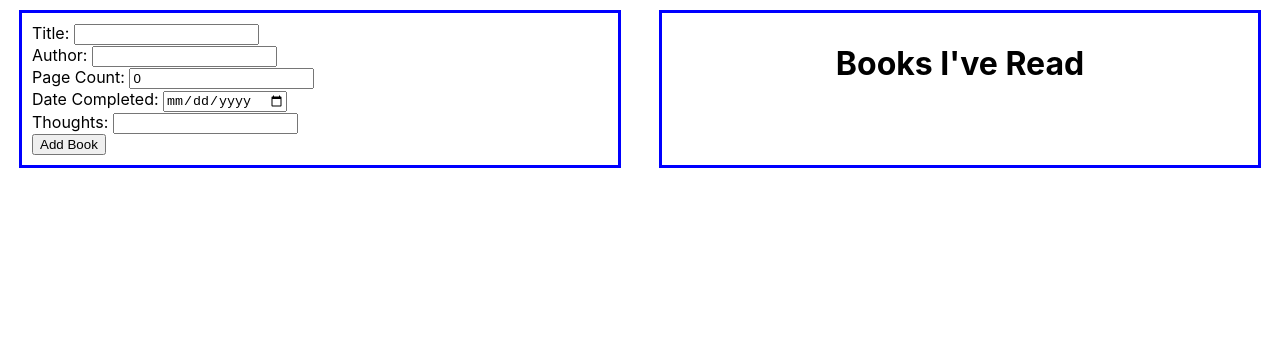
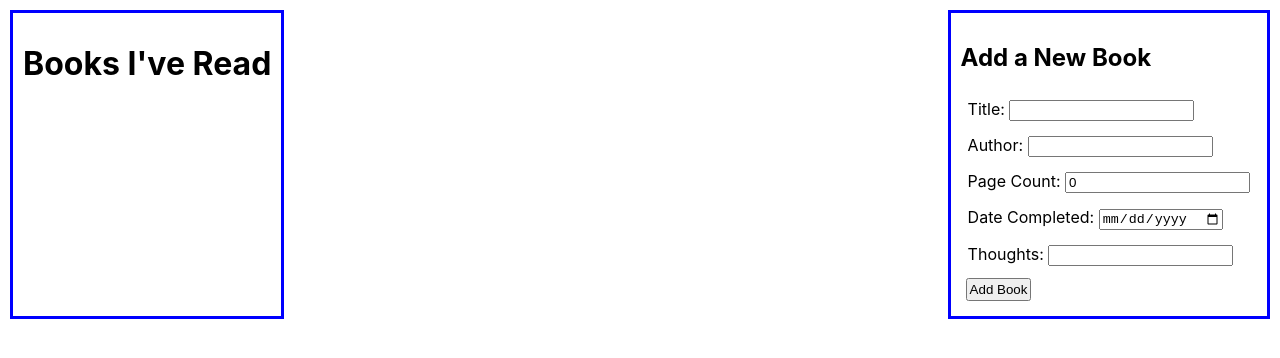
Before and after one commit to KirstenS13/read-tracker-log-viewer, a React (Create React App) app: page / in a window 1280 px wide. Shown: the top 358 px of the page. Built offline with nearby package versions, Linux system fonts and the light colour scheme.

Commit message:
changed the page layout and started working on the details

```diff
--- a/src/App.css
+++ b/src/App.css
@@ -1,15 +1,24 @@
+/* App Section */
 .App {
   text-align: center;
   display: flex;
-  justify-content: space-around;
+  justify-content: space-between;
+  flex-direction: row-reverse;
 }
 
 .mainContainer {
   border: solid blue 3px;
-  width: 45vw;
+  /* width: 45vw; */
   padding: 10px;
   margin: 10px;
 }
+
+button {
+  padding: 2px;
+  margin: 2px;
+}
+
+/* BookForm component */
 
 form {
   display: flex;
@@ -17,9 +26,25 @@ form {
   align-items: flex-start;
 }
 
+.formLine {
+  padding: 2px;
+  margin: 5px;
+}
+
+/* BookList component */
+
 .bookCard {
   border: solid darkorchid 2px;
   padding: 10px;
   margin: 10px;
+  /* text-align: start;
+  display: flex;
+  flex-direction: column; */
+}
+
+.cardInfo {
+  display: flex;
+  justify-content: space-between;
+  border: solid brown 2px;
   text-align: start;
 }
--- a/src/components/Book.js
+++ b/src/components/Book.js
@@ -3,6 +3,8 @@ import React from 'react';
 const Book = props => {
     return (
         <div className="bookCard">
+            <div className="cardInfo">
+                <div>
                     <h3>Title: {props.book.title}</h3>
                     {props.book.cover_image_url ? <img
                         src={props.book.cover_image_url}
@@ -11,7 +13,11 @@ const Book = props => {
                     <h4>Author: {props.book.author}</h4>
                     <p>Pages: {props.book.page_count}</p>
                     <p>Date Completed: {props.book.date_completed}</p>
+                </div>
+                <div>
                     <p>Thoughts: {props.book.closing_remark}</p>
+                </div>
+            </div>
             <button onClick={() => props.deleteBook(props.book.id)}>Delete Book</button>
         </div>
     )
--- a/src/components/BookForm.js
+++ b/src/components/BookForm.js
@@ -33,7 +33,8 @@ const BookForm = props => {
     return (
         <>
             <form className="mainContainer" onSubmit={submitForm}>
-                <div>
+                <h2>Add a New Book</h2>
+                <div className="formLine">
                     <label htmlFor='title'>Title: </label>
                     <input
                         type='text'
@@ -43,7 +44,7 @@ const BookForm = props => {
                         onChange={handleChanges}
                         />
                 </div>
-                <div>
+                <div className="formLine">
                     <label htmlFor='author'>Author: </label>
                     <input
                         type='text'
@@ -53,7 +54,7 @@ const BookForm = props => {
                         onChange={handleChanges}
                     />
                 </div>
-                <div>
+                <div className="formLine">
                     <label htmlFor='page_count'>Page Count: </label>
                     <input
                         type='number'
@@ -63,7 +64,7 @@ const BookForm = props => {
                         onChange={handleChanges}
                     />
                 </div>
-                <div>
+                <div className="formLine">
                     <label htmlFor='date_completed'>Date Completed: </label>
                     <input
                         type='date'
@@ -73,7 +74,7 @@ const BookForm = props => {
                         onChange={handleChanges}
                     />
                 </div>
-                <div>
+                <div className="formLine">
                     <label htmlFor='closing_remark'>Thoughts: </label>
                     <input
                         type='text'
@@ -83,7 +84,7 @@ const BookForm = props => {
                         onChange={handleChanges}
                     />
                 </div>
-                <button type='submit'>Add Book</button>
+                <button className="formLine" type='submit'>Add Book</button>
             </form>
         </>
     )
```
Lines whose indentation alone changed are shown as unchanged.
